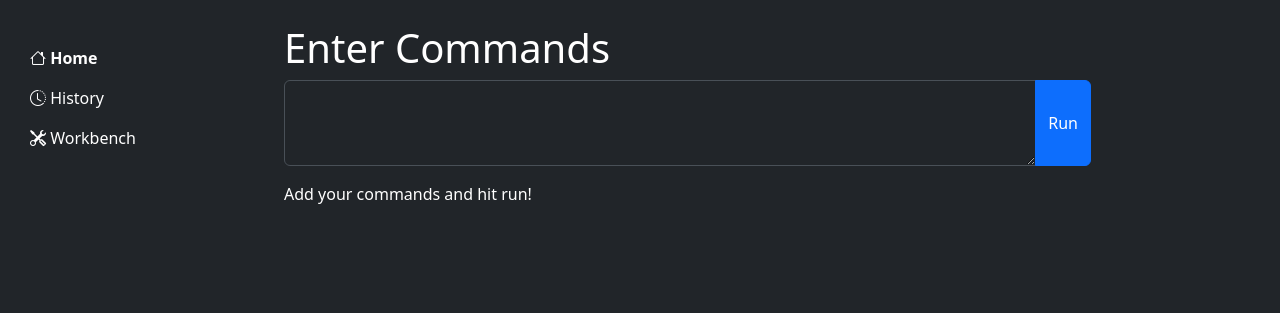
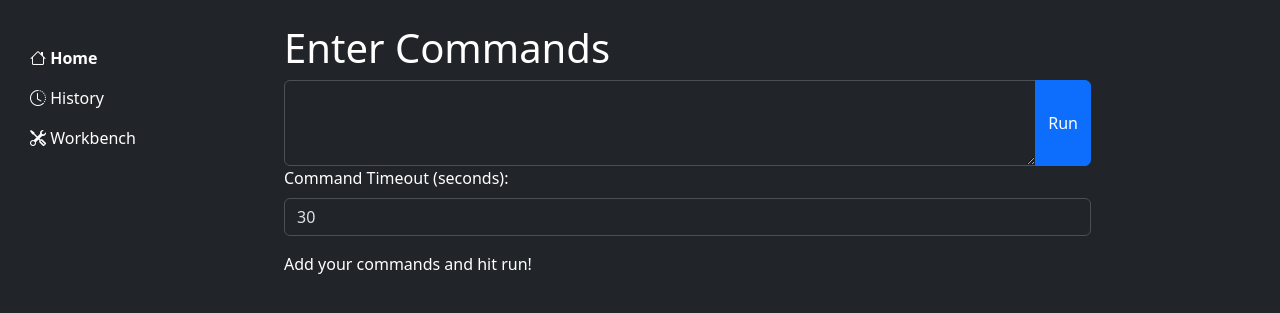
Before and after one commit to the2dl/SSDT, a Flask app: page / in a window 1280 px wide. Shown: the top 313 px of the page. Run offline with Flask 3, Linux system fonts and the light colour scheme; data that the repository does not hold is empty; some libraries are stand-ins or nearby versions.

Commit message:
Add timeout error handling, and custom timeout window

```diff
--- a/app.py
+++ b/app.py
@@ -1,3 +1,6 @@
+# SSDT - Super Simple Detection Testing
+# Dan Lussier - @dansec_ / the2dl
+
 import time
 import subprocess
 import uuid
@@ -5,44 +8,85 @@ from datetime import datetime
 from flask import Flask, render_template, request, redirect
 from supabase import create_client, Client
 import platform
+import threading
 
 app = Flask(__name__)
 
 # Supabase client initialization
-url = "REMOVED"
-key = "REMOVED"
+url = "removed"
+key = "removed"
 supabase: Client = create_client(url, key)
 
-def run_commands_and_store_in_supabase(commands):
+def execute_command_with_timeout(command, timeout, unique_id, start_time, operating_system, on_timeout_callback):
+    try:
+        # Execute the command with a timeout
+        result = subprocess.run(command, check=True, stdout=subprocess.PIPE, stderr=subprocess.PIPE, text=True, shell=True, timeout=timeout)
+        output_record = {
+            "timestamp": start_time.isoformat(),
+            "command": command,
+            "output": result.stdout if result.stdout else result.stderr,
+            "group_id": unique_id,
+            "error": "",
+            "operating_system": operating_system
+        }
+    except subprocess.CalledProcessError as e:
+        output_record = {
+            "timestamp": start_time.isoformat(),
+            "command": command,
+            "output": "",
+            "group_id": unique_id,
+            "error": str(e),
+            "operating_system": operating_system
+        }
+    except subprocess.TimeoutExpired:
+        output_record = {
+            "timestamp": start_time.isoformat(),
+            "command": command,
+            "output": "failed",
+            "group_id": unique_id,
+            "error": "Command timed out after 30 seconds",
+            "operating_system": operating_system
+        }
+    else:
+        # If no exception was raised, insert the successful command output into Supabase
+        supabase.table("command_outputs").insert(output_record).execute()
+        return  # Early return to avoid executing the on_timeout_callback
+
+    # Handle both CalledProcessError and TimeoutExpired by inserting the output record
+    supabase.table("command_outputs").insert(output_record).execute()
+
+def on_command_timeout(command, unique_id, start_time, operating_system):
+    # This function will be called when the command exceeds its execution timeout
+    output_record = {
+        "timestamp": start_time.isoformat(),
+        "command": command,
+        "output": "failed",
+        "group_id": unique_id,
+        "error": "Command forcefully terminated after exceeding timeout",
+        "operating_system": operating_system
+    }
+    # Insert the failure record into Supabase
+    supabase.table("command_outputs").insert(output_record).execute()
+
+def run_commands_and_store_in_supabase(commands, timeout):
     unique_id = str(uuid.uuid4())  # Generate a unique identifier for the group of commands
-    operating_system = platform.system() # Collect the OS name
+    operating_system = platform.system()  # Collect the OS name
 
     for command in commands:
         if command.strip():
             start_time = datetime.utcnow()
-            try:
-                result = subprocess.run(command, check=True, stdout=subprocess.PIPE, stderr=subprocess.PIPE, text=True, shell=True)
-                output_record = {
-                    "timestamp": start_time.isoformat(),
-                    "command": command,
-                    "output": result.stdout if result.stdout else result.stderr,
-                    "group_id": unique_id,
-                    "error": "",
-                    "operating_system": operating_system
-                }
-            except subprocess.CalledProcessError as e:
-                output_record = {
-                    "timestamp": start_time.isoformat(),
-                    "command": command,
-                    "output": "",
-                    "group_id": unique_id,
-                    "error": str(e),
-                    "operating_system": operating_system
-                }
-            # Insert command output into Supabase
-            supabase.table("command_outputs").insert(output_record).execute()
+            # Adjust here to use the user-specified timeout
+            thread = threading.Thread(target=execute_command_with_timeout, args=(command, timeout, unique_id, start_time, operating_system, lambda: on_command_timeout(command, unique_id, start_time, operating_system)))
+            thread.start()
+            # Adjust the join timeout to respect the user-defined timeout plus a buffer
+            thread.join(timeout=timeout + 5)  # Use the user-specified timeout plus a buffer
 
-            time.sleep(1)
+            if thread.is_alive():
+                # If the thread is still alive, it means the command exceeded the timeout
+                # Explicitly call the timeout handler function to insert a failure record
+                on_command_timeout(command, unique_id, start_time, operating_system)
+
+            time.sleep(1)  # Throttle command execution
 
 def get_latest_group_id():
     # Fetch all records with their timestamps
@@ -60,7 +104,8 @@ def get_latest_group_id():
 def index():
     if request.method == 'POST':
         commands = request.form['commands'].splitlines()
-        run_commands_and_store_in_supabase(commands)
+        timeout = int(request.form.get('timeout', 30))  # Get the timeout from the form, default to 30 seconds
+        run_commands_and_store_in_supabase(commands, timeout)  # Pass the timeout to your function
         return redirect('/')
 
     latest_group_id = get_latest_group_id()
--- a/templates/index.html
+++ b/templates/index.html
@@ -39,6 +39,10 @@
                             <div class="input-group">
                                 <textarea name="commands" class="form-control" rows="3"></textarea>
                                 <button type="submit" class="btn btn-primary" id="submitButton">Run</button> <!-- Added id="submitButton" here -->
+                            </div>
+                            <div class="mb-3">
+                                <label for="timeout" class="form-label">Command Timeout (seconds):</label>
+                                <input type="number" name="timeout" id="timeout" class="form-control" value="30" min="1">
                             </div>
                         </form>
                     </div>
```
Also changed, not shown: 1 other file.
